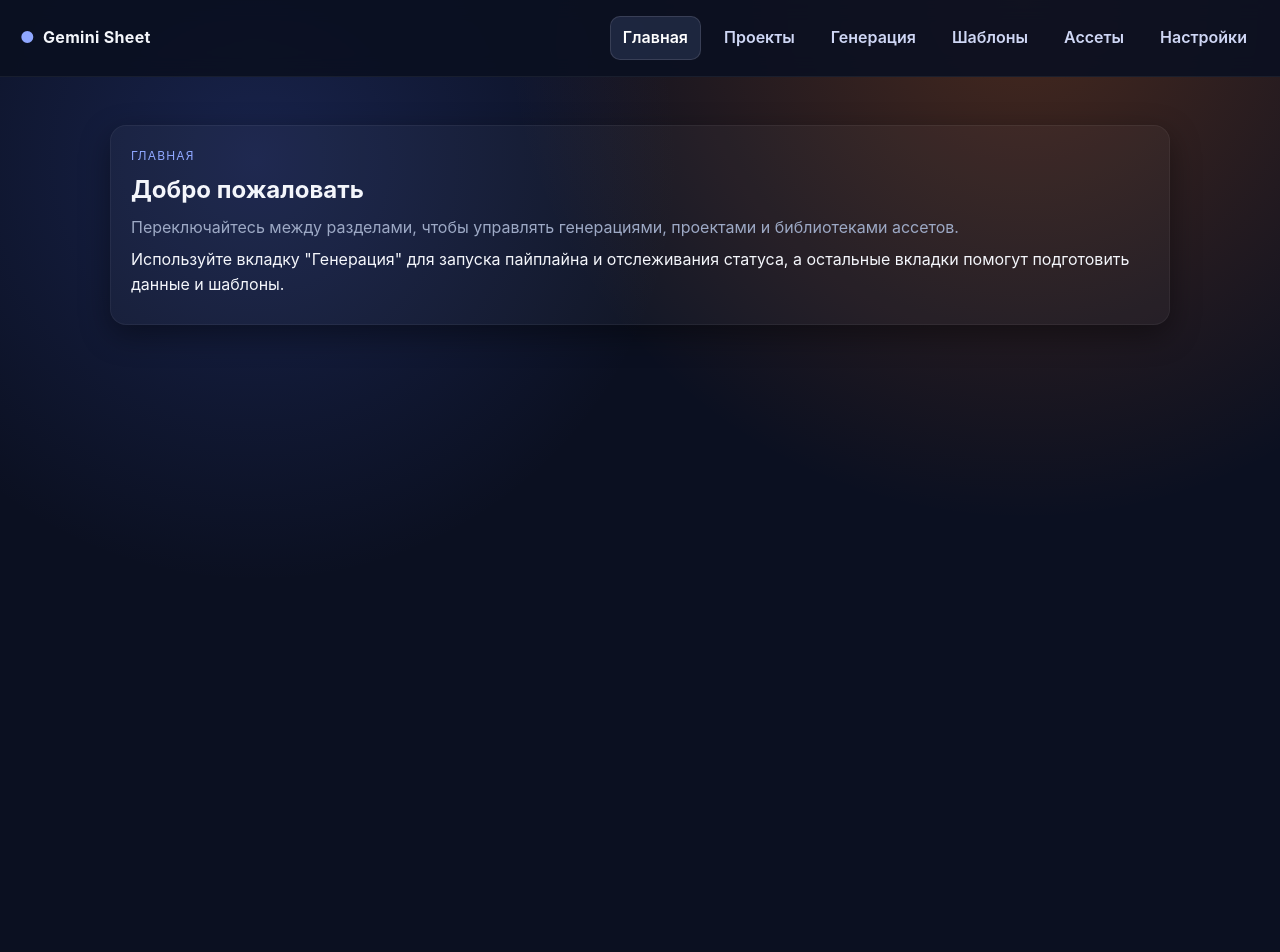
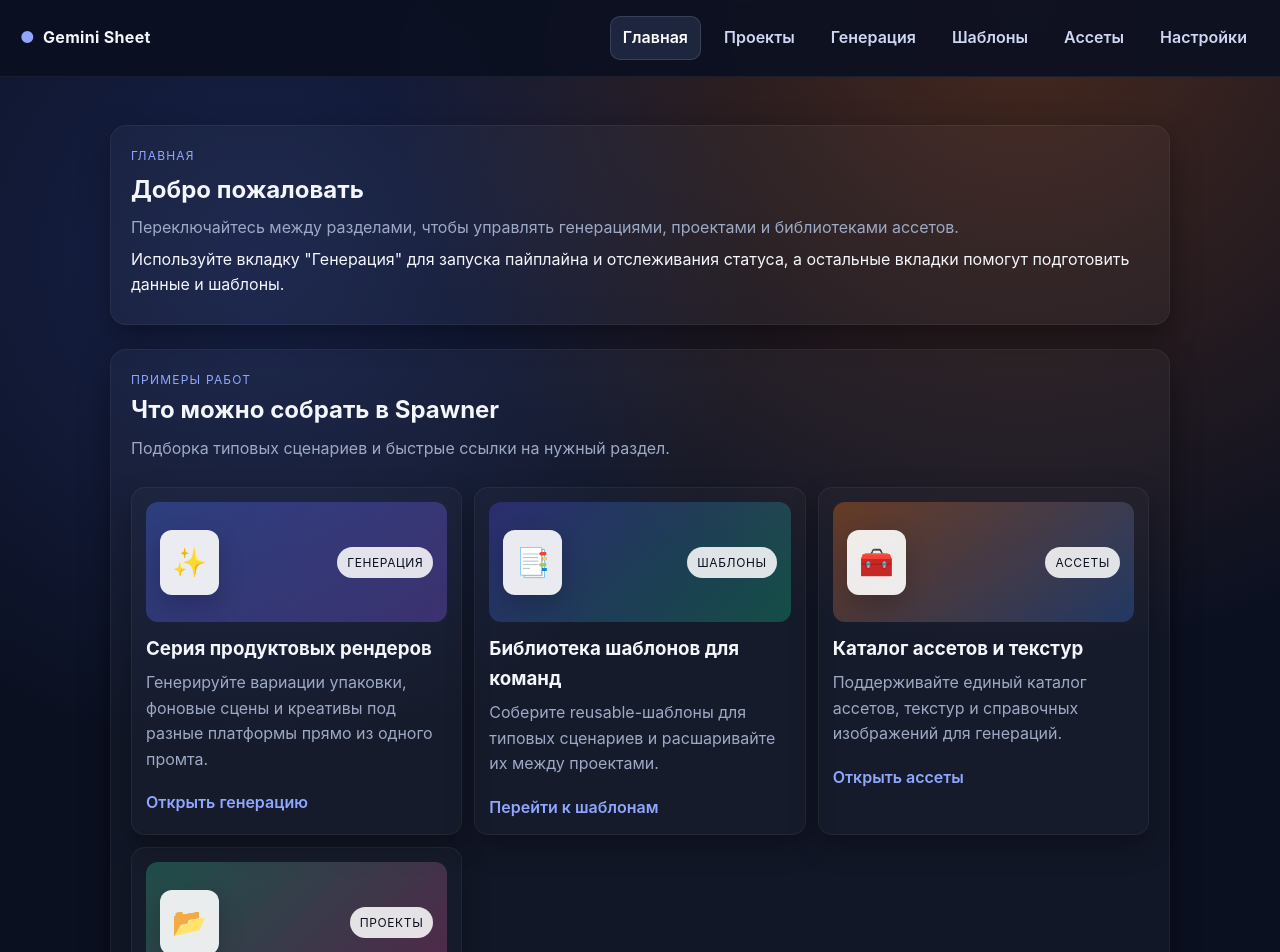
Before and after one commit to RosTGs/SpawnerContent, a React (Vite) app in the folder frontend/: page /main in a window 1280 px wide. Shown: the top 952 px of the page. Before the commit the page ends 800 px from the top, so only its background shows below. Built offline with nearby package versions, Linux system fonts and the light colour scheme.

Commit message:
Add examples section to dashboard

```diff
--- a/frontend/src/pages/DashboardPage.jsx
+++ b/frontend/src/pages/DashboardPage.jsx
@@ -1,5 +1,46 @@
+const exampleWorks = [
+  {
+    title: "Серия продуктовых рендеров",
+    description:
+      "Генерируйте вариации упаковки, фоновые сцены и креативы под разные платформы прямо из одного промта.",
+    href: "/generate",
+    cta: "Открыть генерацию",
+    accent: "linear-gradient(135deg, rgba(76, 110, 245, 0.35), rgba(139, 92, 246, 0.3))",
+    icon: "✨",
+    category: "Генерация",
+  },
+  {
+    title: "Библиотека шаблонов для команд",
+    description: "Соберите reusable-шаблоны для типовых сценариев и расшаривайте их между проектами.",
+    href: "/templates",
+    cta: "Перейти к шаблонам",
+    accent: "linear-gradient(135deg, rgba(79, 70, 229, 0.32), rgba(16, 185, 129, 0.32))",
+    icon: "📑",
+    category: "Шаблоны",
+  },
+  {
+    title: "Каталог ассетов и текстур",
+    description: "Поддерживайте единый каталог ассетов, текстур и справочных изображений для генераций.",
+    href: "/assets",
+    cta: "Открыть ассеты",
+    accent: "linear-gradient(135deg, rgba(249, 115, 22, 0.32), rgba(59, 130, 246, 0.28))",
+    icon: "🧰",
+    category: "Ассеты",
+  },
+  {
+    title: "Дашборд проектов",
+    description: "Контролируйте статус проектов, согласование и финальные выкладки из одного окна.",
+    href: "/project",
+    cta: "Открыть проекты",
+    accent: "linear-gradient(135deg, rgba(52, 211, 153, 0.28), rgba(236, 72, 153, 0.28))",
+    icon: "📂",
+    category: "Проекты",
+  },
+];
+
 function DashboardPage() {
   return (
+    <>
       <section className="card">
         <p className="eyebrow">Главная</p>
         <h1>Добро пожаловать</h1>
@@ -11,6 +52,41 @@ function DashboardPage() {
           подготовить данные и шаблоны.
         </p>
       </section>
+
+      <section className="card examples">
+        <div className="section-head">
+          <div>
+            <p className="eyebrow">Примеры работ</p>
+            <h2>Что можно собрать в Spawner</h2>
+            <p className="muted">Подборка типовых сценариев и быстрые ссылки на нужный раздел.</p>
+          </div>
+        </div>
+
+        <div className="grid examples-grid">
+          {exampleWorks.map((example) => (
+            <article className="example-card" key={example.title}>
+              <div className="example-preview" style={{ background: example.accent }}>
+                <span className="preview-icon" aria-hidden>
+                  {example.icon}
+                </span>
+                <span className="badge badge-pending">{example.category}</span>
+              </div>
+
+              <div className="example-body">
+                <h3>{example.title}</h3>
+                <p className="muted">{example.description}</p>
+              </div>
+
+              <div className="example-actions">
+                <a className="link" href={example.href}>
+                  {example.cta}
+                </a>
+              </div>
+            </article>
+          ))}
+        </div>
+      </section>
+    </>
   );
 }
 
--- a/frontend/src/styles.css
+++ b/frontend/src/styles.css
@@ -144,6 +144,10 @@ p.muted {
   gap: 8px;
 }
 
+.section-head h2 {
+  margin-bottom: 4px;
+}
+
 .form {
   display: flex;
   flex-direction: column;
@@ -234,6 +238,64 @@ button:not(:disabled):active {
   display: grid;
   grid-template-columns: repeat(auto-fit, minmax(280px, 1fr));
   gap: 12px;
+}
+
+.examples {
+  display: flex;
+  flex-direction: column;
+  gap: 12px;
+}
+
+.examples-grid {
+  grid-template-columns: repeat(auto-fit, minmax(260px, 1fr));
+}
+
+.example-card {
+  display: flex;
+  flex-direction: column;
+  gap: 12px;
+  padding: 14px;
+  border-radius: 14px;
+  background: rgba(255, 255, 255, 0.02);
+  border: 1px solid rgba(255, 255, 255, 0.05);
+  box-shadow: 0 12px 28px rgba(0, 0, 0, 0.28);
+}
+
+.example-preview {
+  position: relative;
+  display: flex;
+  align-items: center;
+  justify-content: space-between;
+  border-radius: 12px;
+  padding: 12px 14px;
+  min-height: 120px;
+  color: #0b1021;
+  overflow: hidden;
+}
+
+.example-preview .badge {
+  background: rgba(255, 255, 255, 0.86);
+  color: #0b1021;
+  border: none;
+}
+
+.preview-icon {
+  font-size: 28px;
+  background: rgba(255, 255, 255, 0.9);
+  color: #0b1021;
+  padding: 10px 12px;
+  border-radius: 12px;
+  box-shadow: 0 10px 24px rgba(0, 0, 0, 0.18);
+}
+
+.example-body h3 {
+  margin: 0 0 4px;
+}
+
+.example-actions {
+  display: flex;
+  align-items: center;
+  justify-content: space-between;
 }
 
 .badge {
```
Lines whose indentation alone changed are shown as unchanged.
